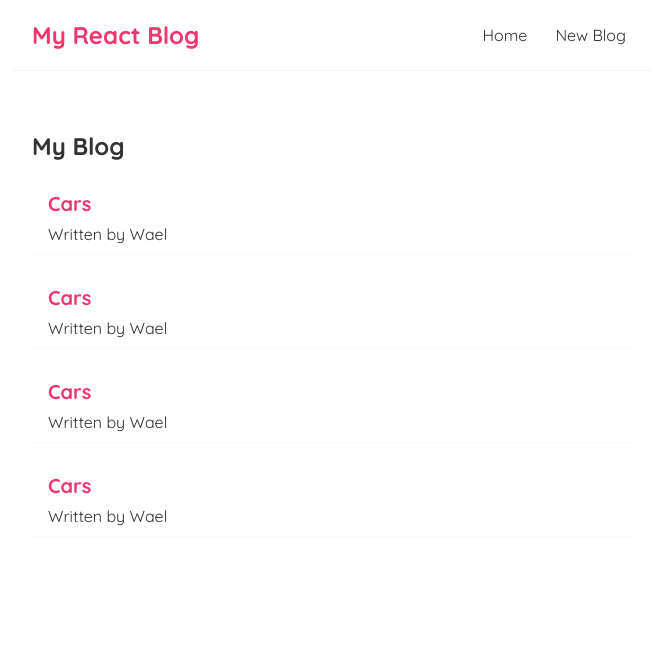
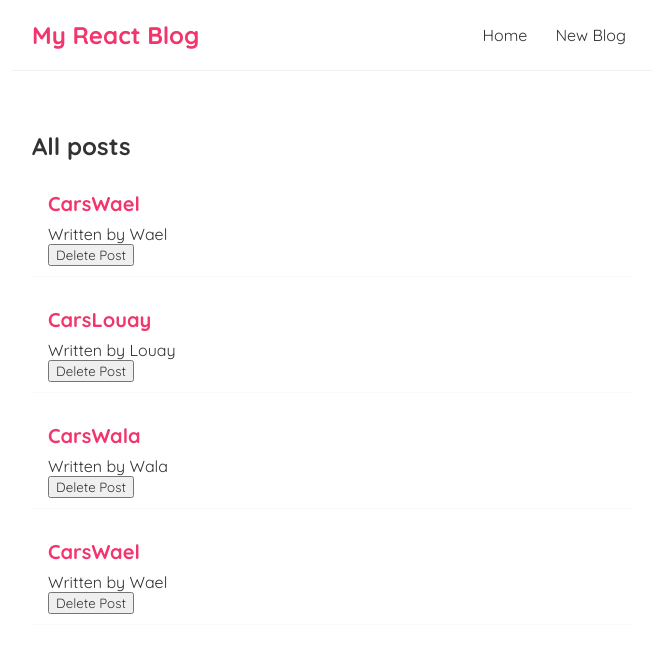
Before and after one commit to WaelYoussfi/React-Blog, a React (Create React App) app: page / in a window 1280 px wide. Shown: the top 652 px of the page, without its empty margins (308-964 px from the left). Built offline with nearby package versions, Linux system fonts and the light colour scheme.

Commit message:
added delete post option

```diff
--- a/src/Home.js
+++ b/src/Home.js
@@ -3,14 +3,22 @@ import BlogList from "./blogList";
 
 const Home = () => {
   const [blog, setBlog] = useState([
-    { title: "Cars", body: "Ford cars", Author: "Wael", id: "1" },
-    { title: "Cars", body: "Ford cars", Author: "Wael", id: "2" },
-    { title: "Cars", body: "Ford cars", Author: "Wael", id: "3" },
-    { title: "Cars", body: "Ford cars", Author: "Wael", id: "4" },
+    { title: "CarsWael", body: "Ford cars", Author: "Wael", id: "1" },
+    { title: "CarsLouay", body: "Ford cars", Author: "Louay", id: "2" },
+    { title: "CarsWala", body: "Ford cars", Author: "Wala", id: "3" },
+    { title: "CarsWael", body: "Ford cars", Author: "Wael", id: "4" },
   ]);
+  const handleDeletePost = (id) => {
+    const newBlog = blog.filter((post) => post.id !== id);
+    setBlog(newBlog);
+  };
   return (
     <div className="home">
-      <BlogList blog={blog} title="My Blog" />
+      <BlogList
+        blog={blog}
+        title="All posts"
+        handleDeletePost={handleDeletePost}
+      />
     </div>
   );
 };
--- a/src/blogList.js
+++ b/src/blogList.js
@@ -1,4 +1,4 @@
-const BlogList = ({ blog, title }) => {
+const BlogList = ({ blog, title, handleDeletePost }) => {
   return (
     <div className="blog-list">
       <h2>{title}</h2>
@@ -6,6 +6,7 @@ const BlogList = ({ blog, title }) => {
         <div className="blog-preview" key={post.id}>
           <h2>{post.title}</h2>
           <p>Written by {post.Author}</p>
+          <button onClick={() => handleDeletePost(post.id)}>Delete Post</button>
         </div>
       ))}
     </div>
```
